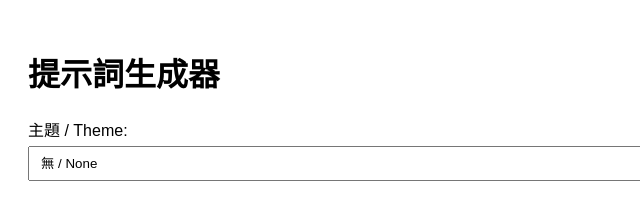
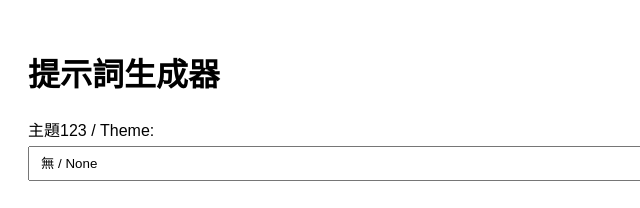
Before and after one commit to nosaxxx/test-style, a plain HTML site: page index.html in a window 1280 px wide. Shown: the top 208 px of the page, 0-640 px from the left. Drawn offline with Linux system fonts and the light colour scheme.

Commit message:
Update index.html

```diff
--- a/index.html
+++ b/index.html
@@ -32,7 +32,7 @@
     <h1>提示詞生成器</h1>
 
     <div class="section">
-        <label for="theme">主題 / Theme:</label>
+        <label for="theme">主題123 / Theme:</label>
         <select id="theme">
             <option value="無 / None">無 / None</option>
             <option value="自然 / Nature">自然 / Nature</option>
```
